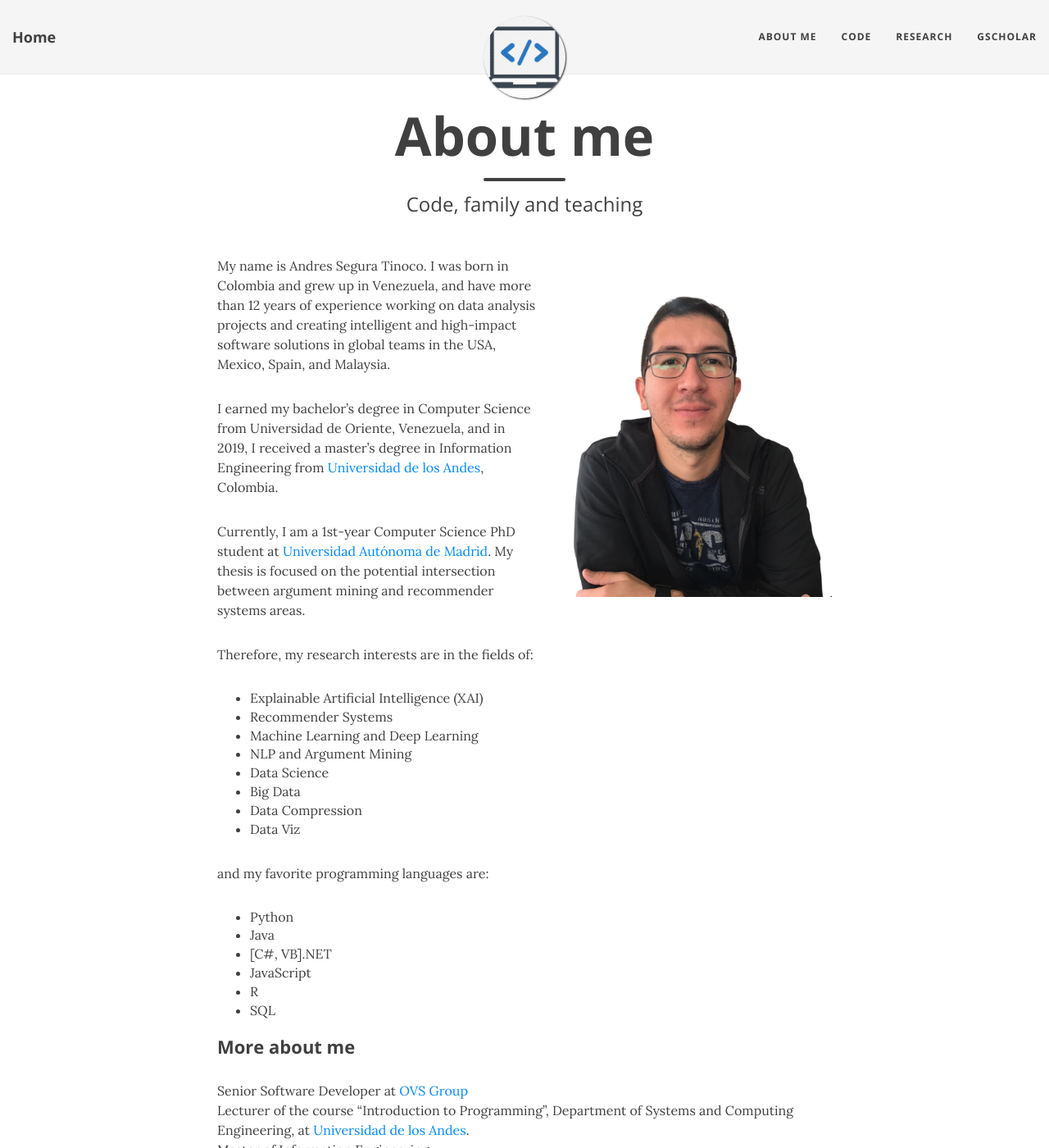
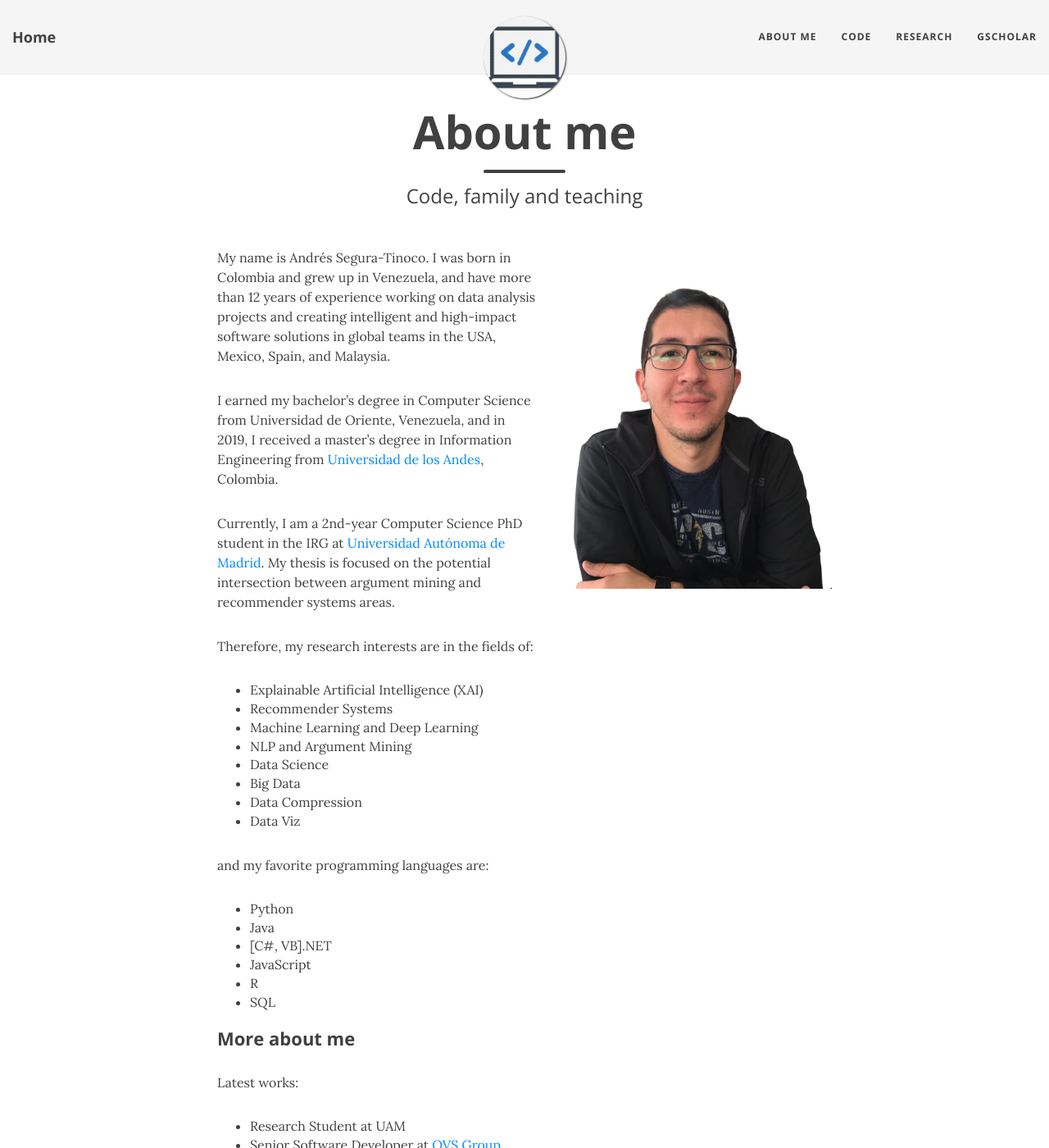
Before and after one commit to ansegura7/ansegura7.github.io, a Jekyll site: the page built from aboutme.md, in a window 1280 px wide and 1400 px high. Shown: the whole window at 82% size. Built offline with Jekyll 4.4.1, drawn with Linux system fonts in a browser that asks for light colours; nearby versions of some CDN libraries; some of the changed text lies outside the part shown.

Commit message:
Update Website
Yearly update.

```diff
--- a/_config.yml
+++ b/_config.yml
@@ -4,7 +4,7 @@
 title: Home
 
 # Short description of your site
-description: Andres Segura website #This is the repository of my personal website
+description: Andrés Segura-Tinoco website #This is the repository of my personal website
 
 # --- Local development options ---
 # If your website is hosted locally rather than on GitHub, then you need to uncomment the next two parameters to set the url and baseurl
@@ -60,7 +60,7 @@ footer-link-col: "#404040"
 # Change all these values or delete the ones you don't want.
 # Important: you must keep the "name" parameter, everything else you can remove
 author:
-  name: Andres Segura Tinoco
+  name: Andrés Segura-Tinoco
 
 # Select your active Social Network Links.
 # Uncomment the links you want to show in the footer and add your information to each link.
--- a/aboutme.md
+++ b/aboutme.md
@@ -5,12 +5,12 @@ subtitle: Code, family and teaching
 ---
 
 <div>
-    <img alt="Andres Segura Tinoco image" src="https://raw.githubusercontent.com/ansegura7/ansegura7.github.io/master/img/avatar-icon-ast.jpg" style="width:350px; float:right; margin-left:10px; margin-bottom:15px;" >
-    <p>My name is Andres Segura Tinoco. I was born in Colombia and grew up in Venezuela, and have more than 12 years of experience working on data analysis projects and creating intelligent and high-impact software solutions in global teams in the USA, Mexico, Spain, and Malaysia.</p>
+    <img alt="Andrés Segura-Tinoco image" src="https://raw.githubusercontent.com/ansegura7/ansegura7.github.io/master/img/avatar-icon-ast.jpg" style="width:350px; float:right; margin-left:10px; margin-bottom:15px;" >
+    <p>My name is Andrés Segura-Tinoco. I was born in Colombia and grew up in Venezuela, and have more than 12 years of experience working on data analysis projects and creating intelligent and high-impact software solutions in global teams in the USA, Mexico, Spain, and Malaysia.</p>
     <p>I earned my bachelor’s degree in Computer Science from Universidad de Oriente, Venezuela, and in 2019, I received a master’s degree in Information Engineering from <a href="https://sistemas.uniandes.edu.co/es/mine" target="_blank">Universidad de los Andes</a>, Colombia.</p>
 </div>
 
-Currently, I am a 1st-year Computer Science PhD student at <a href="http://www.uam.es/EscuelaDoctorado/Programa-de-Doctorado-en-Ingenier%C3%ADa-Inform%C3%A1tica-/1446711329597.htm?language=en_GB&nDept=2&pid=1446711296967&pidDept=1446711297278" target="_blank">Universidad Autónoma de Madrid</a>. My thesis is focused on the potential intersection between argument mining and recommender systems areas.
+Currently, I am a 2nd-year Computer Science PhD student in the IRG at <a href="http://www.uam.es/EscuelaDoctorado/Programa-de-Doctorado-en-Ingenier%C3%ADa-Inform%C3%A1tica-/1446711329597.htm?language=en_GB&nDept=2&pid=1446711296967&pidDept=1446711297278" target="_blank">Universidad Autónoma de Madrid</a>. My thesis is focused on the potential intersection between argument mining and recommender systems areas.
 
 Therefore, my research interests are in the fields of:
 - Explainable Artificial Intelligence (XAI)
@@ -31,9 +31,11 @@ and my favorite programming languages are:
 - SQL
 
 ### More about me
+Latest works:
+- Research Student at UAM
+- Senior Software Developer at <a href="http://ovsgroup.com/" target="_blank">OVS Group</a>
+- Lecturer of the course "Introduction to Programming", Department of Systems and Computing Engineering, at <a href="https://uniandes.edu.co/" target="_blank">Universidad de los Andes</a>. Spring 2021 and Fall 2021.
 
-Senior Software Developer at <a href="http://ovsgroup.com/" target="_blank">OVS Group</a>
-Lecturer of the course "Introduction to Programming", Department of Systems and Computing Engineering, at <a href="https://uniandes.edu.co/" target="_blank">Universidad de los Andes</a>.
 Master of Information Engineering
 Data Mining Expert
 Computer Engineer
--- a/css/main.css
+++ b/css/main.css
@@ -523,7 +523,7 @@ footer .theme-by {
     padding: 150px 0;
   }
   .intro-header .page-heading h1 {
-    font-size: 65px;
+    font-size: 56px;
   }
   .intro-header .post-heading h1 {
     font-size: 45px;
--- a/index.html
+++ b/index.html
@@ -1,6 +1,6 @@
 ---
 layout: page
-title: Andres Segura
+title: Andrés Segura-Tinoco
 subtitle: Here I will share some of my personal Machine Learning and Data Science projects
 use-site-title: true
 ---
```
Also changed, not shown: 1 other file.
